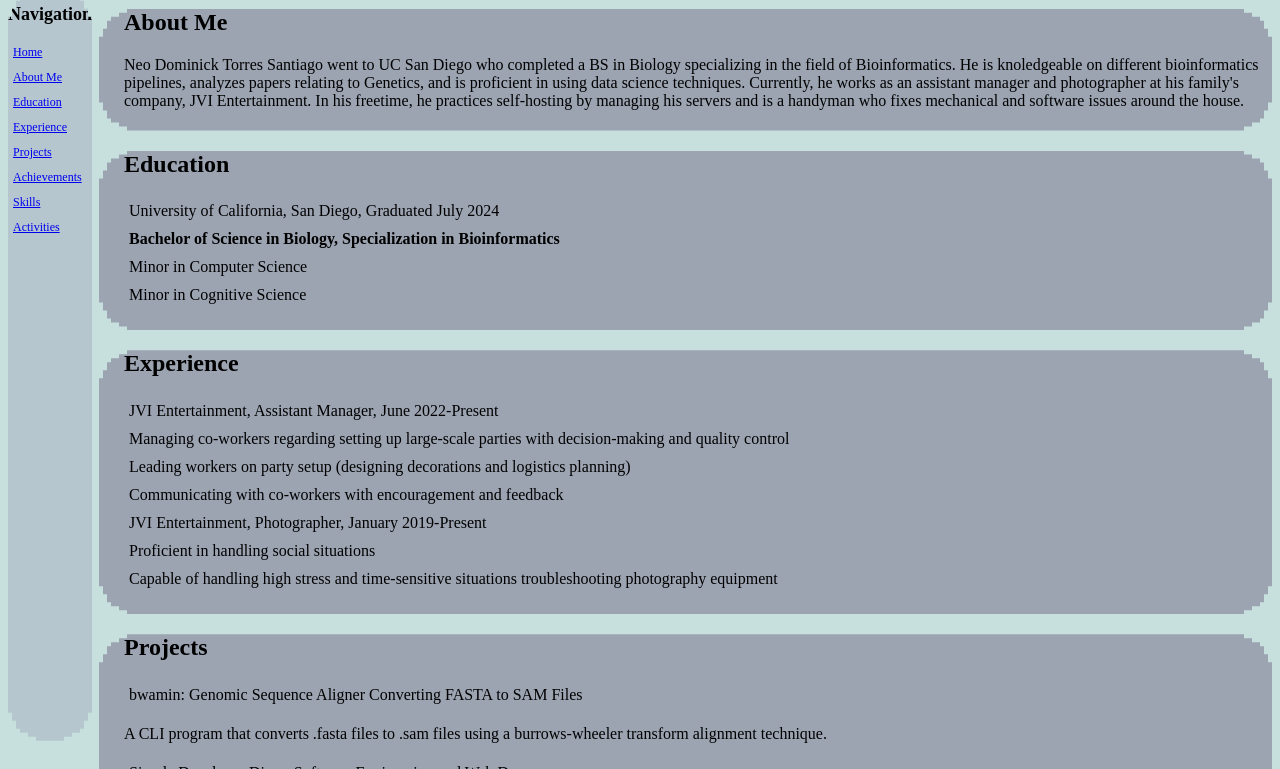
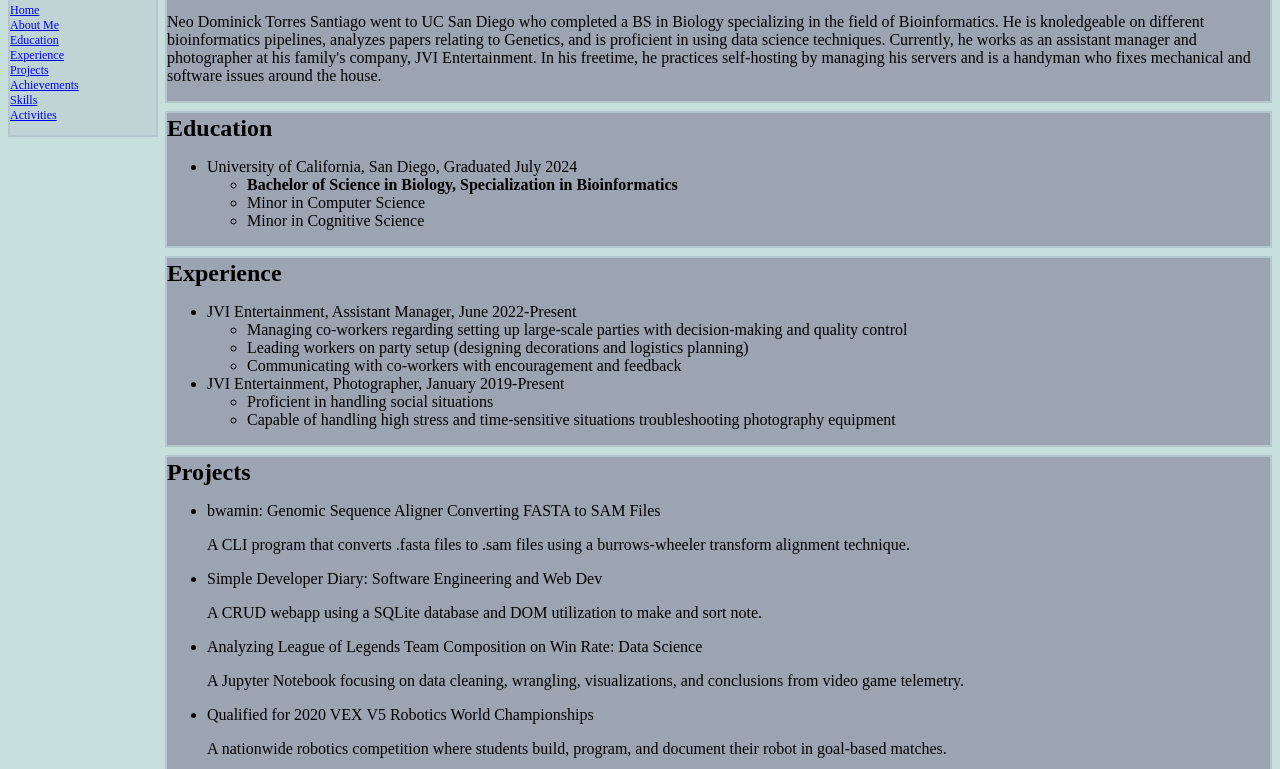
Before and after one commit to Nickpizzablock/portfolio, a plain HTML site: page resume.html in a window 1280 px wide. Shown: the part 151-920 px from the top of the page. Drawn offline with Linux system fonts and the light colour scheme; a web font is replaced by a local one.

Commit message:
fixed nav because padding issues with round corners

```diff
--- a/style.css
+++ b/style.css
@@ -29,7 +29,7 @@
 /* Rounded Pixelated Corners */
 /* https://pixelcorners.lukeb.co.uk/?radius=10&multiplier=4 */
 /* padding-top: 1px; */
-header, nav, section {
+/* header, nav, section {
     padding-left: 25px;
     padding-bottom: 5px;
     clip-path: polygon(
@@ -78,13 +78,15 @@ header, nav, section {
         4px 28px,
         0px 28px
     );
-}
+} */
+
+/* https://css-tricks.com/books/greatest-css-tricks/scroll-shadows/ */
 
 html {
     scroll-behavior: smooth;
 }
 header {
-    background-color: var(--dark-green);
+    /* background-color: var(--dark-green); */
 }
 body {
     background-color: var(--light-green);
@@ -105,7 +107,7 @@ body {
         top: 24px;
         box-sizing: border-box;
         max-height: calc(100vh - (24px * 2));
-        width: 200px;
+        min-width: 150px;
         margin-right: .25em;
     }
     #content {
@@ -123,12 +125,18 @@ nav {
     width: auto;
     padding-left: 0;
     /* background-color: orange; */
-    background-color: var(--blue);
+    /* background-color: var(--blue); */
+    /* border: 2px solid var(--blue); */
+
+
 
 }
 #div_wrapper {
-    background-color: var(--blue);
+    background-color: var(--dark-green);
+    border: 2px solid var(--blue);
+
     margin-left: 0;
+
 }
 main {
     flex: 1;
@@ -137,16 +145,26 @@ main {
 }
 section {
     background-color: var(--dark-grey);
+    border: 2px solid var(--blue);
+    margin-bottom: .5em;
+
 }
 footer {
     background-color: var(--dark-green);
 }
 
-ul{
+#div_wrapper ul{
     list-style: none;
     padding: 0;
 }
 
-li {
+/* li {
     padding: 5px;
+} */
+
+a {word-break: break-all;}
+
+h2 {
+    margin: 2px 0 2px 0;
+
 }
```
